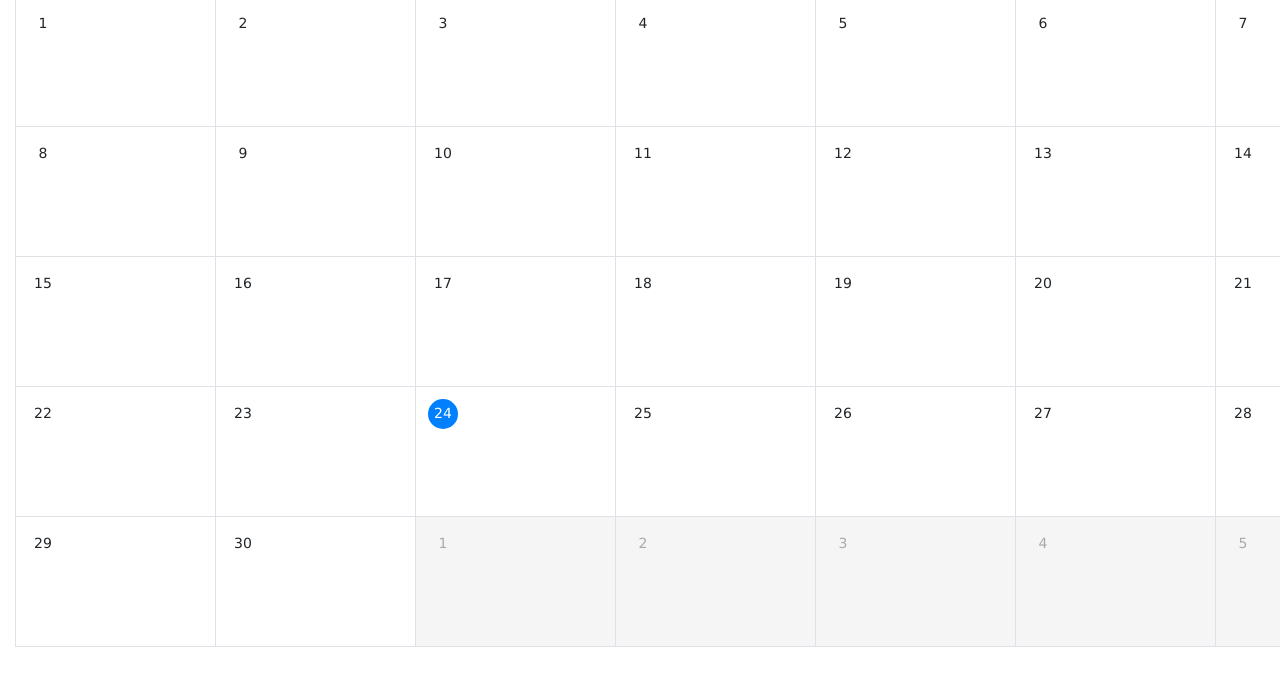
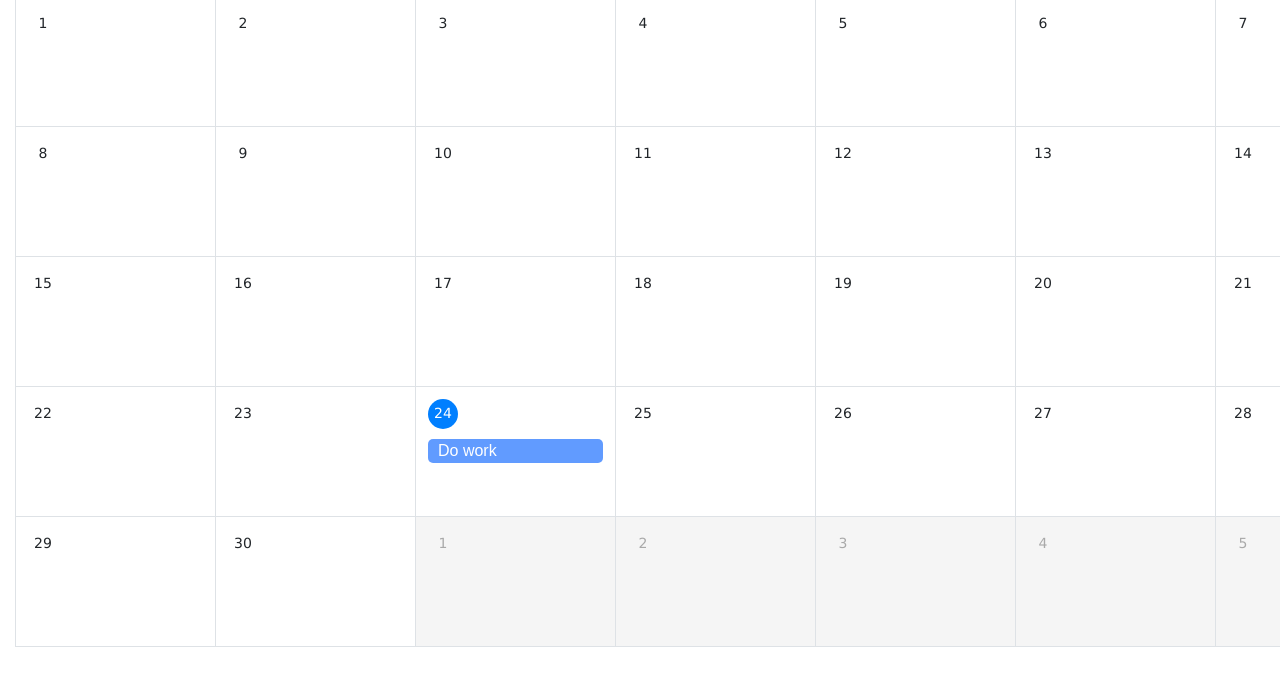
Before and after one commit to jeremylimjw/Javascript-Calendar, a plain HTML site: page index.html in a window 1280 px wide. Shown: the part 127-800 px from the top of the page. Drawn offline with nearby package versions, Linux system fonts and the light colour scheme.

Commit message:
added tasks

```diff
--- a/css/style.css
+++ b/css/style.css
@@ -78,3 +78,12 @@
     background-color:#007FFF;
     color:white;
 }
+
+#calendar .calendar-label {
+    background-color: #619bff;
+    font-family: Arial, Helvetica, sans-serif;
+    color:white;
+    margin-top: 10px;
+    border-radius: 5px;
+    padding:0px 10px 0px 10px;
+}
--- a/scripts/index.js
+++ b/scripts/index.js
@@ -61,7 +61,7 @@ constructCell = (date) => {
 	var today = new Date()
 
 	if (date.toDateString() == today.toDateString()) {
-		var str = "<td data-value='" + date + "'><div class='day today'>" + date.getDate() + "</div></td>"
+		var str = "<td data-value='" + date + "'><div class='day today'>" + date.getDate() + "</div><div class='calendar-label'>Do work</div></td>"
 	} else if (date.getMonth() === calendar_selected_date.getMonth()) {
 		var str = "<td data-value='" + date + "'><div class='day'>" + date.getDate() + "</div></td>"
 	} else {
```
